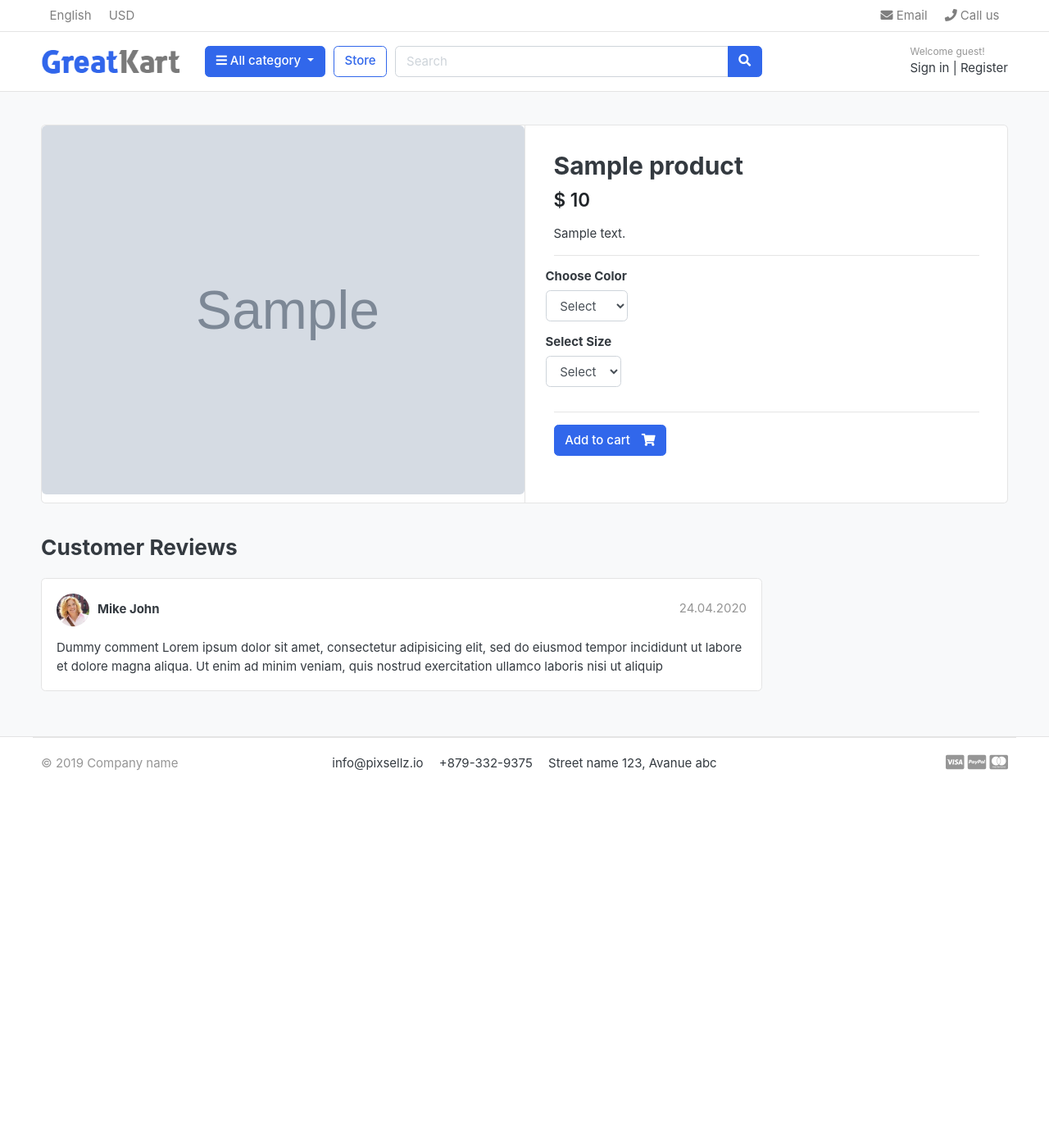
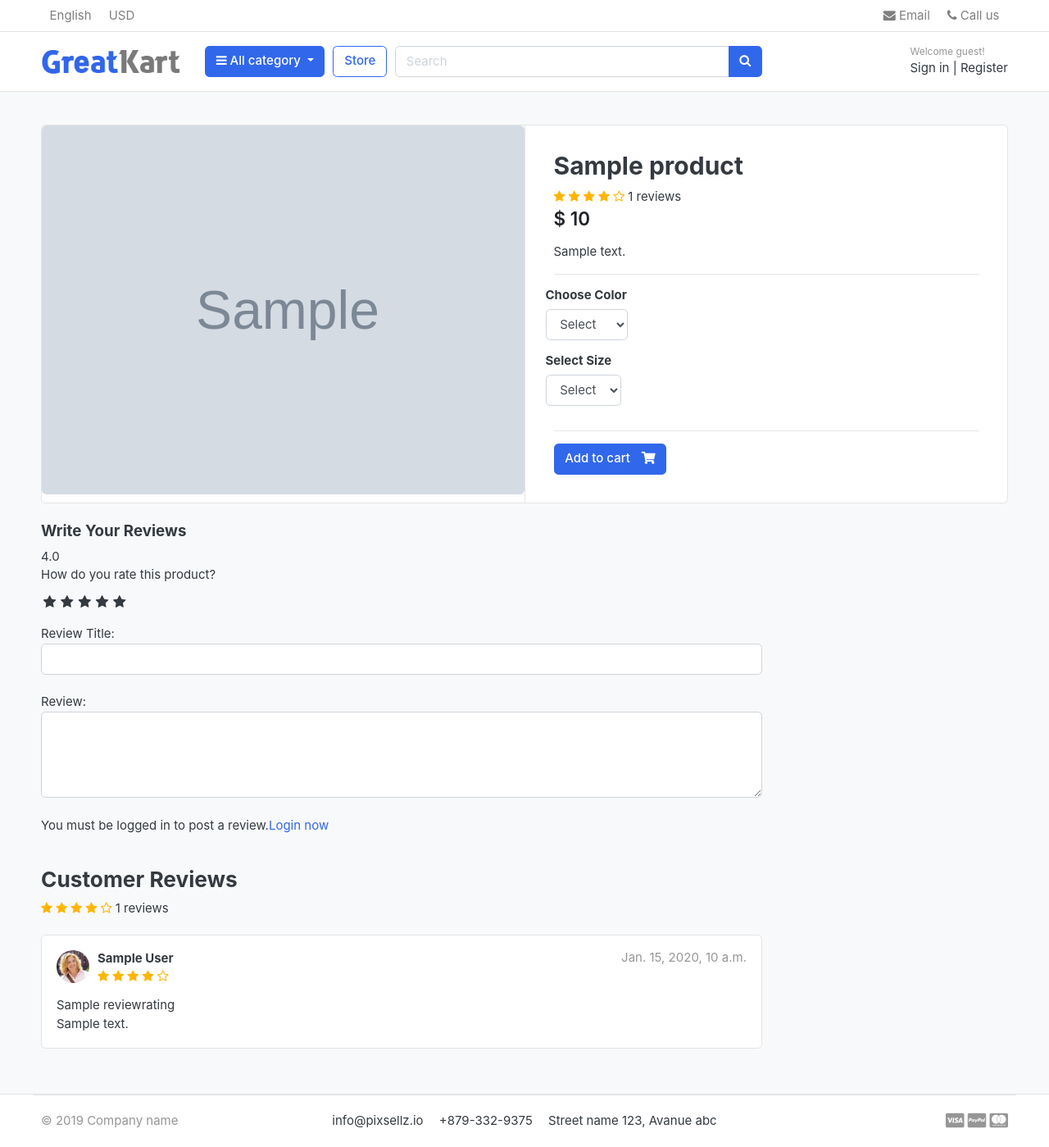
Before and after one commit to Polar6ear/Kal-kumbha-django, a Django app: a page that uses templates/base.html in a window 1280 px wide. Shown: the whole page at 82% size. Before the commit the page ends 940 px from the top, so only its background shows below. Run offline with Django 5.2, Linux system fonts and the light colour scheme; tables that the repository leaves empty hold one stand-in row (values such as "Sample post"); grey boxes marked "Sample" are stand-in pictures; some libraries are stand-ins or nearby versions; some web fonts are replaced.

Commit message:
review and rating system

```diff
--- /dev/null
+++ b/Kalākumbha/static/css/custom.css
@@ -0,0 +1,48 @@
+/* Hide radio button */
+.rate > input{
+    display: none;
+}
+
+.rate{
+    display: inline-block;
+    border: 0;
+}
+.rate > label{
+    float: right;
+}
+
+/* Showing the starts */
+
+.rate > label:before{
+    display: inline-block;
+    font-size: 1.1rem;
+    font-family: FontAwesome;
+    content: "\f005";
+    margin:0;
+    padding:0.3rem .2rem;
+    cursor: pointer;
+}
+
+/* HalfStar */
+.rate .half:before{
+    content: "\f089";
+    position: absolute;
+    padding-right: 0;
+}
+
+/* click hover */
+input:checked ~ label, label:hover ~ label{
+    color: #ffb503;
+}
+
+/* have highlight */
+input:checked + label:hover,
+input:checked ~ label:hover,
+input:checked ~ label:hover ~ label,
+label:hover ~ input:checked ~ label {
+    color: #cc9000;
+}
+
+.rating-star i{
+    color: #ffb503 !important
+}
--- a/accounts/models.py
+++ b/accounts/models.py
@@ -57,6 +57,9 @@ class Account(AbstractBaseUser):
     def __str__(self):
         return self.email
 
+    def full_name(self):
+        return f'{self.first_name} {self.last_name}'
+
     def has_perm(self, perm, obj=None):
         return self.is_admin
 
--- a/store/admin.py
+++ b/store/admin.py
@@ -1,5 +1,5 @@
 from django.contrib import admin
-from .models import Product, Variation
+from .models import Product, Variation, ReviewRating
 
 # Register your models here.
 class ProductAdmin(admin.ModelAdmin):
@@ -13,3 +13,4 @@ class VariationAdmin(admin.ModelAdmin):
 
 admin.site.register(Product, ProductAdmin)
 admin.site.register(Variation, VariationAdmin)
+admin.site.register(ReviewRating)
--- /dev/null
+++ b/store/forms.py
@@ -0,0 +1,6 @@
+from django import forms
+from .models import ReviewRating
+class ReviewForm(forms.ModelForm):
+    class Meta:
+        model = ReviewRating
+        fields = ['subject', 'review', 'rating']
--- a/store/urls.py
+++ b/store/urls.py
@@ -5,4 +5,5 @@ urlpatterns = [
     path('category/<slug:category_slug>/', views.store, name='products_by_category'),
     path('category/<slug:category_slug>/<slug:product_slug>/', views.product_detail, name='product_detail'),
     path('search/', views.search, name='search'),
+    path('submit_review/<int:product_id>/', views.submit_review, name='submit_review'),
 ]
--- a/store/views.py
+++ b/store/views.py
@@ -1,9 +1,12 @@
-from django.shortcuts import render, get_object_or_404
+from django.shortcuts import render, get_object_or_404, redirect
 from category.models import Category
-from .models import Product
+from orders.models import OrderProduct
+from .models import Product, ReviewRating
 from carts.views import _cart_id
 from carts.models import CartItem
 from django.db.models import Q
+from .forms import ReviewForm
+from django.contrib import messages
 from django.core.exceptions import ObjectDoesNotExist
 from django.core.paginator import EmptyPage, PageNotAnInteger, Paginator
 # Create your views here.
@@ -34,9 +37,21 @@ def product_detail(request, category_slug, product_slug):
 
     except Exception as e:
         raise e
+    if request.user.is_authenticated:
+        try:
+            orderproduct = OrderProduct.objects.filter(user=request.user, product_id=single_product.id).exists()
+        except orderproduct.DoesNotExist:
+            orderproduct = None
+    else:
+        orderproduct = None
+
+    # get the reviews
+    reviews = ReviewRating.objects.filter(product_id=single_product.id, status=True)
     context = {
         'single_product' : single_product,
         'in_cart': in_cart,
+        'orderproduct': orderproduct,
+        'reviews': reviews,
     }
     return render(request, "store/product_detail.html", context)
 
@@ -52,3 +67,26 @@ def search(request):
 
         }
     return render(request, 'store/store.html', context)
+
+def submit_review(request, product_id):
+    url = request.META.get('HTTP_REFERER')
+    if request.method == "POST":
+        try:
+            reviews = ReviewRating.objects.get(user__id=request.user.id, product__id=product_id)
+            form = ReviewForm(request.POST, instance=reviews)
+            form.save()
+            messages.success(request, 'Thank you! Your review has been updated.')
+            return redirect(url)
+        except ReviewRating.DoesNotExist:
+            form = ReviewForm(request.POST)
+            if form.is_valid():
+                data = ReviewRating()
+                data.subject = form.cleaned_data['subject']
+                data.rating = form.cleaned_data['rating']
+                data.review = form.cleaned_data['review']
+                data.ip = request.META.get('REMOTE_ADDR')
+                data.product_id = product_id
+                data.user_id = request.user.id
+                data.save()
+                messages.success(request, 'Thank you! Your review has been submitted.')
+                return redirect(url)
--- a/templates/base.html
+++ b/templates/base.html
@@ -22,8 +22,10 @@
 <link href="{% static 'fonts/fontawesome/css/all.min.css'%}" type="text/css" rel="stylesheet">
 
 <!-- custom style -->
+<link rel="stylesheet" href="https://cdnjs.cloudflare.com/ajax/libs/font-awesome/4.7.0/css/font-awesome.min.css">
 <link href="{% static 'css/ui.css'%}" rel="stylesheet" type="text/css"/>
 <link href="{% static 'css/responsive.css'%}" rel="stylesheet" media="only screen and (max-width: 1200px)" />
+<link href="{% static 'css/custom.css'%}" rel="stylesheet" type="text/css"/>
 
 <!-- custom javascript -->
 <script src="{% static 'js/script.js' %}" type="text/javascript"></script>
--- a/templates/store/product_detail.html
+++ b/templates/store/product_detail.html
@@ -20,8 +20,19 @@
 			<form action="{% url 'add_cart' single_product.id %}" method="POST">
 				{% csrf_token %}
 				<article class="content-body">
-
 				<h2 class="title">{{ single_product.product_name }}</h2>
+				<div class="rating-star">
+					<span>
+						<i class="fa fa-star{% if single_product.averageReview < 0.5 %}-o{% elif single_product.averageReview >= 0.5 and single_product.averageReview < 1 %}-half-o{% endif %}" aria-hidden="true"></i>
+						<i class="fa fa-star{% if single_product.averageReview < 1.5 %}-o{% elif single_product.averageReview >= 1.5 and single_product.averageReview < 2 %}-half-o{% endif %}" aria-hidden="true"></i>
+						<i class="fa fa-star{% if single_product.averageReview < 2.5 %}-o{% elif single_product.averageReview >= 2.5 and single_product.averageReview < 3 %}-half-o{% endif %}" aria-hidden="true"></i>
+						<i class="fa fa-star{% if single_product.averageReview < 3.5 %}-o{% elif single_product.averageReview >= 3.5 and single_product.averageReview < 4 %}-half-o{% endif %}" aria-hidden="true"></i>
+						<i class="fa fa-star{% if single_product.averageReview < 4.5 %}-o{% elif single_product.averageReview >= 4.5 and single_product.averageReview < 5 %}-half-o{% endif %}" aria-hidden="true"></i>
+						<span>
+							{{ single_product.countReview }} reviews
+						</span>
+					</span>
+				</div>
 
 				<div class="mb-3">
 					<var class="price h4">$ {{ single_product.price }}</var>
@@ -69,30 +80,108 @@
 
 <div class="row">
 			<div class="col-md-9">
+	<form action="{% url 'submit_review' single_product.id %}" method="POST">
+		{% csrf_token %}
+		<h5>Write Your Reviews</h5>
+		{{ single_product.averageReview }}
+		<div>
+			<!-- rating starts -->
+			<label>How do you rate this product?</label>
+			<br>
+			<div class="rate">
+				<input type="radio" name="rating" id="rating10" value="5" required>
+				<label for="rating10" title="5"></label>
 
+				<input type="radio" name="rating" id="rating9" value="4.5" required>
+				<label for="rating9" title="4.5" class="half"></label>
+
+				<input type="radio" name="rating" id="rating8" value="4" required>
+				<label for="rating8" title="4"></label>
+
+				<input type="radio" name="rating" id="rating7" value="3.5" required>
+				<label for="rating7" title="3.5" class="half"></label>
+
+				<input type="radio" name="rating" id="rating6" value="3" required>
+				<label for="rating6" title="3"></label>
+
+				<input type="radio" name="rating" id="rating5" value="2.5" required>
+				<label for="rating5" title="2.5" class="half"></label>
+
+				<input type="radio" name="rating" id="rating4" value="2" required>
+				<label for="rating4" title="2"></label>
+
+				<input type="radio" name="rating" id="rating3" value="1.5" required>
+				<label for="rating3" title="1.5" class="half"></label>
+
+				<input type="radio" name="rating" id="rating2" value="1" required>
+				<label for="rating2" title="1"></label>
+
+				<input type="radio" name="rating" id="rating1" value="0.5" required>
+				<label for="rating1" title="0.5" class="half"></label>
+			</div>
+			<br>
+			Review Title:
+			<input type="text" class="form-control" name="subject">
+			<br>
+			Review:
+			<textarea name="review" rows="4" class="form-control"></textarea>
+			<br>
+			{% if user.is_authenticated %}
+				{% if orderproduct %}
+					<input type="submit" value="Submit Review" class="btn btn-primary">
+				{% else %}
+					<p>You must purchase this product to post a review.</p>
+				{% endif %}
+			{% else %}
+				<p>You must be logged in to post a review.<spam><a href="{% url 'login' %}">Login now</a></spam></p>
+			{% endif %}
+		</div>
+		{% include 'includes/alerts.html' %}
+	</form>
+	<br>
 	<header class="section-heading">
 		<h3>Customer Reviews </h3>
+		<div class="rating-star">
+			<span>
+				<i class="fa fa-star{% if single_product.averageReview < 0.5 %}-o{% elif single_product.averageReview >= 0.5 and single_product.averageReview < 1 %}-half-o{% endif %}" aria-hidden="true"></i>
+				<i class="fa fa-star{% if single_product.averageReview < 1.5 %}-o{% elif single_product.averageReview >= 1.5 and single_product.averageReview < 2 %}-half-o{% endif %}" aria-hidden="true"></i>
+				<i class="fa fa-star{% if single_product.averageReview < 2.5 %}-o{% elif single_product.averageReview >= 2.5 and single_product.averageReview < 3 %}-half-o{% endif %}" aria-hidden="true"></i>
+				<i class="fa fa-star{% if single_product.averageReview < 3.5 %}-o{% elif single_product.averageReview >= 3.5 and single_product.averageReview < 4 %}-half-o{% endif %}" aria-hidden="true"></i>
+				<i class="fa fa-star{% if single_product.averageReview < 4.5 %}-o{% elif single_product.averageReview >= 4.5 and single_product.averageReview < 5 %}-half-o{% endif %}" aria-hidden="true"></i>
+				<span>
+					{{ single_product.countReview }} reviews
+				</span>
+			</span>
+		</div>
 	</header>
-
+	{% for review in reviews %}
 	<article class="box mb-3">
 		<div class="icontext w-100">
 			<img src="./images/avatars/avatar1.jpg" class="img-xs icon rounded-circle">
 			<div class="text">
-				<span class="date text-muted float-md-right">24.04.2020 </span>
-				<h6 class="mb-1">Mike John </h6>
+				<span class="date text-muted float-md-right">{{ review.created_at }}</span>
+				<h6 class="mb-1">{{ review.user.full_name }} </h6>
+				<div class="rating-star">
+					<span>
+						<i class="fa fa-star{% if review.rating == 0.5 %}-half-o{% elif review.rating < 1 %}-o{% endif %}" aria-hidden="true"></i>
+						<i class="fa fa-star{% if review.rating == 1.5 %}-half-o{% elif review.rating < 2 %}-o{% endif %}" aria-hidden="true"></i>
+						<i class="fa fa-star{% if review.rating == 2.5 %}-half-o{% elif review.rating < 3 %}-o{% endif %}" aria-hidden="true"></i>
+						<i class="fa fa-star{% if review.rating == 3.5 %}-half-o{% elif review.rating < 4 %}-o{% endif %}" aria-hidden="true"></i>
+						<i class="fa fa-star{% if review.rating == 4.5 %}-half-o{% elif review.rating < 5 %}-o{% endif %}" aria-hidden="true"></i>
+
+					</span>
+				</div>
 
 			</div>
 		</div> <!-- icontext.// -->
 		<div class="mt-3">
+			{{ review.subject }}
 			<p>
-				Dummy comment Lorem ipsum dolor sit amet, consectetur adipisicing elit, sed do eiusmod
-				tempor incididunt ut labore et dolore magna aliqua. Ut enim ad minim veniam,
-				quis nostrud exercitation ullamco laboris nisi ut aliquip
+				{{ review.review }}
 			</p>
 		</div>
 	</article>
-
-
+	{% endfor %}
 
 	</div> <!-- col.// -->
 </div> <!-- row.// -->
```
Also changed, not shown: store/models.py (+29 -1 lines), store/migrations/0015_alter_variation_variation_category_reviewrating.py (added), store/migrations/0016_alter_product_images_and_more.py (added), store/migrations/0017_alter_reviewrating_status_and_more.py (added).
